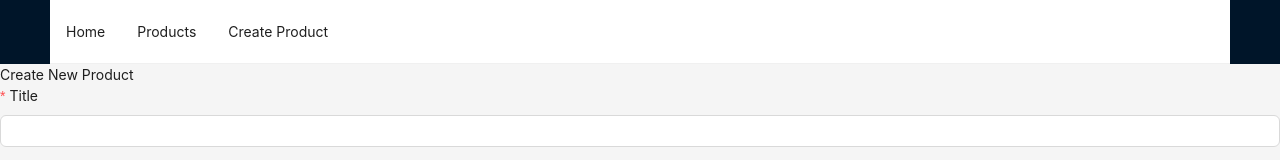
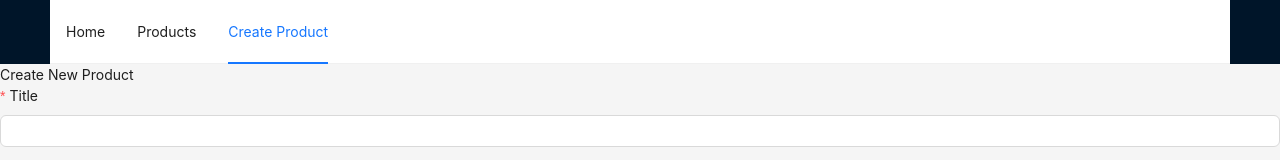
Before and after one commit to DangLjnh/uid-test-react-linhdang, a React (Vite) app: page /create-product in a window 1280 px wide. Shown: the top 160 px of the page. Built offline with nearby package versions, Linux system fonts and the light colour scheme.

Commit message:
update: improve header in Applayout

```diff
--- a/src/layouts/AppLayout.jsx
+++ b/src/layouts/AppLayout.jsx
@@ -1,26 +1,38 @@
-// import React from 'react';
 import { Layout, Menu } from 'antd';
 import PropTypes from 'prop-types';
-import { Link } from 'react-router-dom';
+import { Link, useLocation } from 'react-router-dom';
 
 const { Header, Content, Footer } = Layout;
 
 const AppLayout = ({ children }) => {
+  const location = useLocation();
+
+  // Define menu items using the `items` prop
+  const menuItems = [
+    {
+      key: '/',
+      label: <Link to="/">Home</Link>,
+    },
+    {
+      key: '/products',
+      label: <Link to="/products">Products</Link>,
+    },
+    {
+      key: '/create-product',
+      label: <Link to="/create-product">Create Product</Link>,
+    },
+  ];
+
   return (
     <Layout className="min-h-screen">
       <Header className="bg-white">
         <div className="max-w-7xl mx-auto">
-          <Menu mode="horizontal" className="border-b-0">
-            <Menu.Item key="home">
-              <Link to="/">Home</Link>
-            </Menu.Item>
-            <Menu.Item key="products">
-              <Link to="/products">Products</Link>
-            </Menu.Item>
-            <Menu.Item key="create-product">
-              <Link to="/create-product">Create Product</Link>
-            </Menu.Item>
-          </Menu>
+          <Menu
+            mode="horizontal"
+            className="border-b-0"
+            items={menuItems}
+            selectedKeys={[location.pathname]}
+          />
         </div>
       </Header>
       <Content className="flex-grow">
@@ -34,6 +46,7 @@ const AppLayout = ({ children }) => {
     </Layout>
   );
 };
+
 AppLayout.propTypes = {
   children: PropTypes.node.isRequired,
 };
--- a/src/states/reduces/rootReducer.js
+++ b/src/states/reduces/rootReducer.js
@@ -1,8 +1,10 @@
 import { combineReducers } from 'redux';
 import counterReducer from './counterReducer';
+import productReducer from './productReducer';
 
 const rootReducer = combineReducers({
   counter: counterReducer,
+  products: productReducer,
   // Add other reducers here as your app grows
 });
 
```
